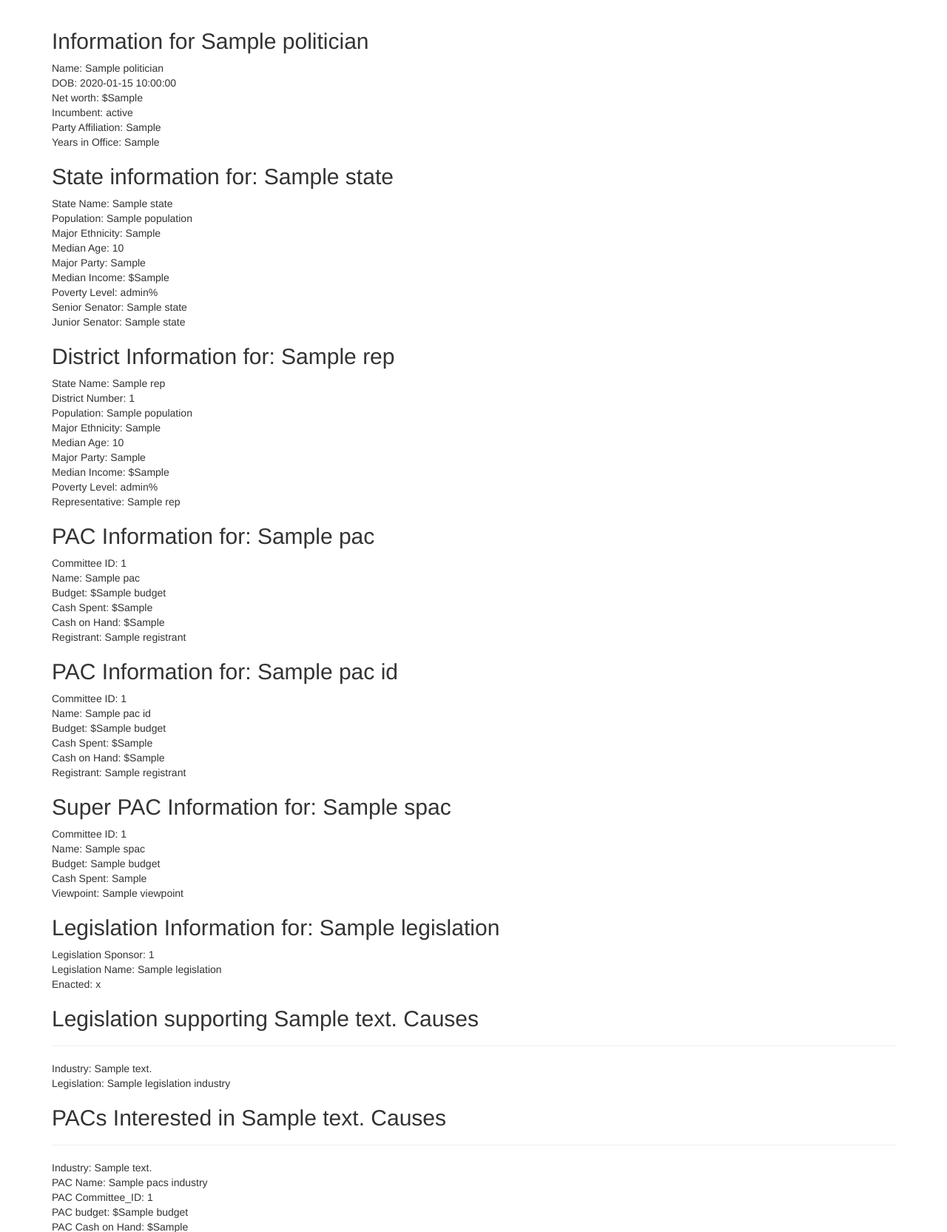
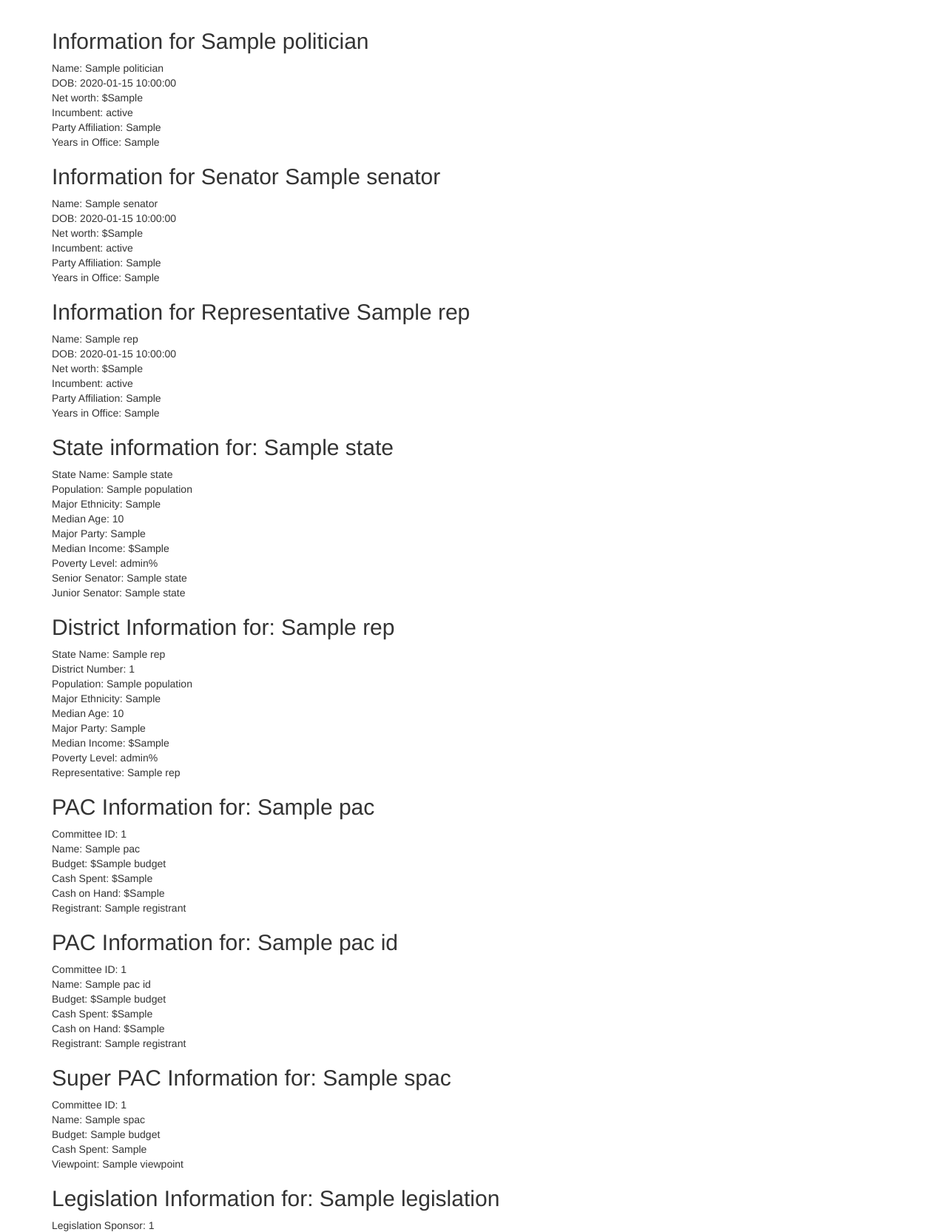
Before and after one commit to dariajung/cs4111-g13, a Flask app: template webserver/templates/search_results.html in a window 1280 px wide. Shown: the part 51-1716 px from the top of the page at 74% size. Run offline with Flask 2, Linux system fonts and the light colour scheme; the template is opened without the code that fills it: most values are stand-ins (such as "Sample title", 1, 10 or a date in 2020); parts of the project's set-up code (start-up, migrations or seed data) failed here and were passed over; some libraries are stand-ins or nearby versions.

Commit message:
add search for senators and reps

```diff
--- a/webserver/server.py
+++ b/webserver/server.py
@@ -516,7 +516,7 @@ def search_senator():
                               FROM politicians p, senators s
                               WHERE p.name = %s AND p.name = s.name""", query)
 
-  cursor.close() # import to make sure no SQL injection
+  # import to make sure no SQL injection
   results = []
 
   for result in cursor:
@@ -524,7 +524,35 @@ def search_senator():
 
   cursor.close() # import to make sure no SQL injection
 
-  return render_template('search_results.html', senators_data = rows)
+  return render_template('search_results.html', senators_data = results)
+
+
+@app.route('/search_rep', methods=['GET'])
+def search_representative():
+
+  query = request.args.get('query')
+
+  # check for malicious intent
+  if not is_query_safe(query):
+    msg = 'Stop trying to alter the database!'
+    return render_template('error.html', error_msg=msg)
+
+  print 'search_senator'
+  print query
+
+  cursor = g.conn.execute("""SELECT p.name, p.DOB, p.net_worth, p.incumbent_status, p.party_affiliation, p.years_in_office
+                              FROM politicians p, representatives r
+                              WHERE p.name = %s AND p.name = r.name""", query)
+
+  # import to make sure no SQL injection
+  results = []
+
+  for result in cursor:
+    results.append(result)
+
+  cursor.close() # import to make sure no SQL injection
+
+  return render_template('search_results.html', reps_data = results)
 
 
 @app.route('/search_state', methods=['GET'])
--- a/webserver/templates/search.html
+++ b/webserver/templates/search.html
@@ -20,7 +20,7 @@
   <hr>
 
   <!-- search senators only -->
-  <form method="GET" action="/search_senators">
+  <form method="GET" action="/search_senator">
     <h4>Search by Senator name: </h4>
     <select name ="query">
 
@@ -35,7 +35,7 @@
   <hr>
 
   <!-- search reps only -->
-  <form method="GET" action="/search_reps">
+  <form method="GET" action="/search_rep">
     <h4>Search by Representative name: </h4>
     <select name ="query">
 
--- a/webserver/templates/search_results.html
+++ b/webserver/templates/search_results.html
@@ -16,6 +16,44 @@
 		{% endif %}
 
 		{% if (politician_data is defined) and (politician_data | length == 0) %}
+			<h2>No results</h2>
+		{% endif %}
+	</div>
+
+	<!-- Senators search query result -->
+	<div>
+		{% if (senators_data is defined) and (senators_data | length > 0) %}
+			{% for n in senators_data %}
+				<h2> Information for Senator {{n.name}}</h2>
+		  		<div>Name: {{ n.name }}</div>
+		  		<div>DOB: {{ n.DOB }}</div>
+		  		<div>Net worth: ${{ n.net_worth }}</div>
+		  		<div>Incumbent: {{ n.incumbent_status }}</div>
+		  		<div>Party Affiliation: {{ n.party_affiliation }}</div>
+		  		<div>Years in Office: {{ n.years_in_office }}</div>
+		  	{% endfor %}
+		{% endif %}
+
+		{% if (senators_data is defined) and (senators_data | length == 0) %}
+			<h2>No results</h2>
+		{% endif %}
+	</div>
+
+	<!-- Represenatative search query result -->
+	<div>
+		{% if (reps_data is defined) and (reps_data | length > 0) %}
+			{% for n in reps_data %}
+				<h2> Information for Representative {{n.name}}</h2>
+		  		<div>Name: {{ n.name }}</div>
+		  		<div>DOB: {{ n.DOB }}</div>
+		  		<div>Net worth: ${{ n.net_worth }}</div>
+		  		<div>Incumbent: {{ n.incumbent_status }}</div>
+		  		<div>Party Affiliation: {{ n.party_affiliation }}</div>
+		  		<div>Years in Office: {{ n.years_in_office }}</div>
+		  	{% endfor %}
+		{% endif %}
+
+		{% if (reps_data is defined) and (reps_data | length == 0) %}
 			<h2>No results</h2>
 		{% endif %}
 	</div>
```
